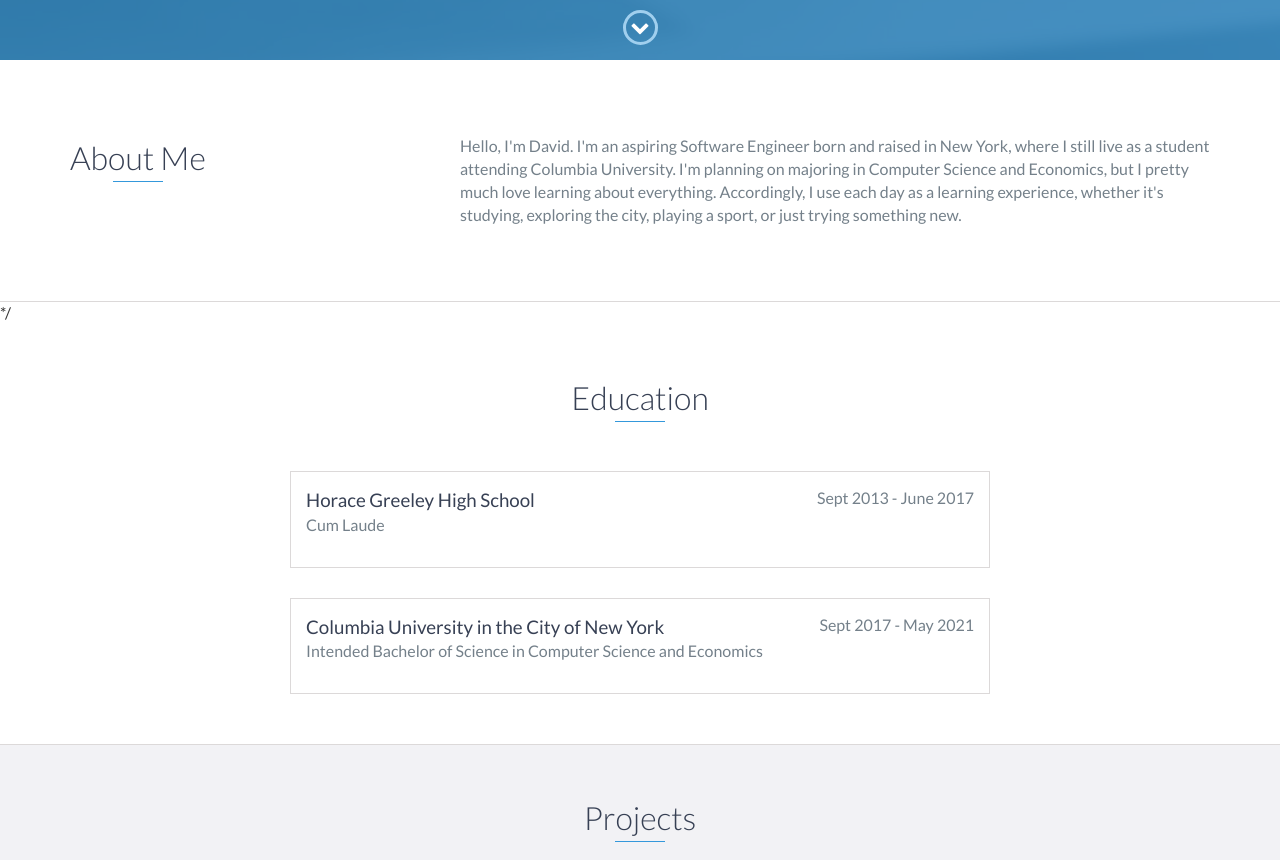
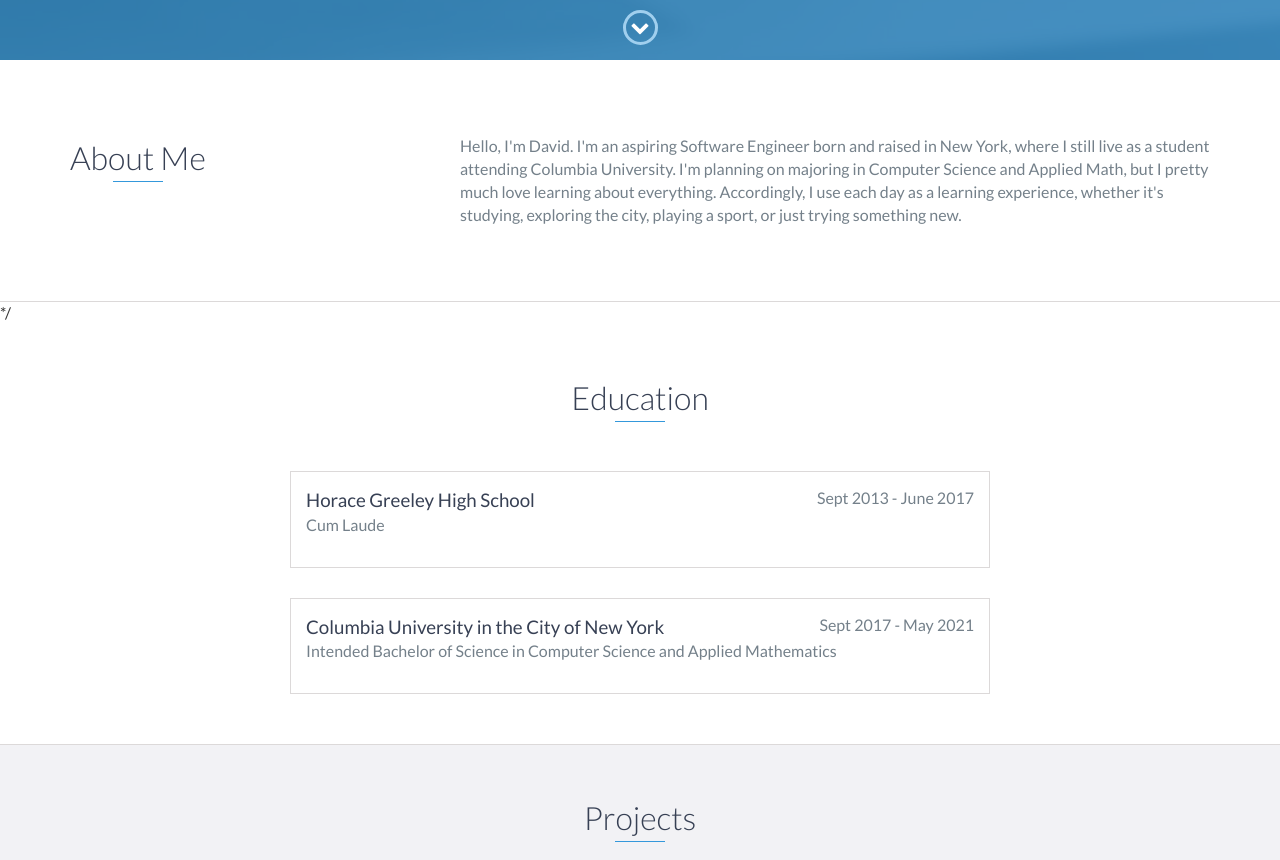
Before and after one commit to davidji1/davidji1.github.io, a website: page index.html in a window 1280 px wide. Shown: the part 740-1600 px from the top of the page. Drawn offline with nearby package versions, Linux system fonts and the light colour scheme.

Commit message:
text
Major (intended study)

```diff
--- a/index.html
+++ b/index.html
@@ -73,7 +73,7 @@
                 <div class="col-md-8">
                     <p>
                         Hello, I'm David. I'm an aspiring Software Engineer born and raised in New York, where I still live as a student attending Columbia University. I'm planning on majoring in Computer Science
-                        and Economics, but I pretty much love learning about everything. Accordingly, I use each day as a learning experience, whether it's studying, exploring the city, playing a sport, or just
+                        and Applied Math, but I pretty much love learning about everything. Accordingly, I use each day as a learning experience, whether it's studying, exploring the city, playing a sport, or just
                         trying something new.
                     </p>
                 </div>
@@ -128,7 +128,7 @@
         <div class="education-block">
             <h3>Columbia University in the City of New York</h3>
             <span class="education-date">Sept 2017 - May 2021</span>
-            <h4>Intended Bachelor of Science in Computer Science and Economics</h4>
+            <h4>Intended Bachelor of Science in Computer Science and Applied Mathematics</h4>
             <ul>
             </ul>
         </div>
```
